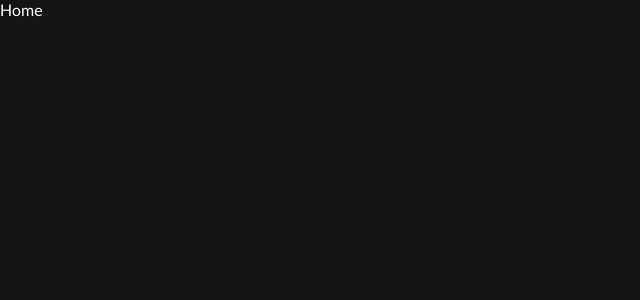
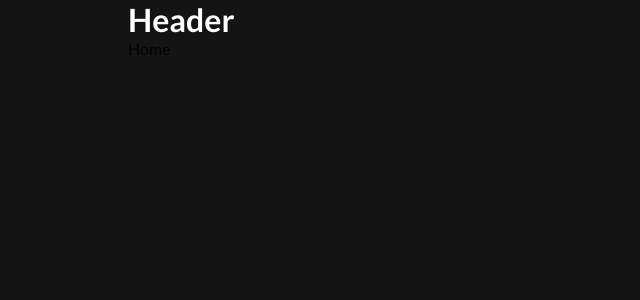
Before and after one commit to asokolov07011983/fullStackProject, a React (Create React App) app in the folder client/: page / in a window 1280 px wide. Shown: the top 300 px of the page, without its empty margins (0-640 px from the left). Built offline with nearby package versions, Linux system fonts and the light colour scheme; a web font is replaced by a local one.

Commit message:
add header

```diff
--- /dev/null
+++ b/client/src/components/Header/index.tsx
@@ -0,0 +1,6 @@
+import styles from "./index.module.css"
+export const Header = () => {
+    return (
+        <h1>Header</h1>
+    )
+}
--- a/client/src/components/Layout/index.tsx
+++ b/client/src/components/Layout/index.tsx
@@ -1,6 +1,7 @@
 import React, { ReactNode, FC } from "react";
-
+import { Layout as AntLayout } from "antd";
 import styles from "./index.module.css";
+import {Header} from "../Header";
 
 interface ILayout  {
     children: ReactNode;
@@ -8,7 +9,10 @@ interface ILayout  {
 export const Layout: FC<ILayout> = ({children}) => {
     return (
         <div className={styles.main}>
-            { children }
+            <Header />
+            <AntLayout.Content style={{ height: '100%'}}>
+                { children }
+            </AntLayout.Content>
         </div>
     )
 }
--- a/client/src/index.tsx
+++ b/client/src/index.tsx
@@ -9,6 +9,7 @@ import { createBrowserRouter, RouterProvider } from "react-router-dom";
 import { Home } from "./pages/home";
 import { Login } from "./pages/login";
 import { Register } from "./pages/register";
+
 
 const router = createBrowserRouter([
     {
--- a/client/src/pages/home/index.tsx
+++ b/client/src/pages/home/index.tsx
@@ -1,7 +1,9 @@
+import { Layout } from "../../components/Layout";
+
 export const Home = () => {
     return (
-        <>
-            Home
-        </>
+        <Layout>
+            <p>Home</p>
+        </Layout>
     )
-}
+};
--- a/client/src/pages/login/index.tsx
+++ b/client/src/pages/login/index.tsx
@@ -1,6 +1,14 @@
+
+import {Layout} from "../../components/Layout";
+
+
+
 import styles from "./index.module.css";
 export const Login = () => {
     return (
-        <>Login</>
+        <Layout>
+            <p>Login</p>
+        </Layout>
+
     )
 }
--- a/client/src/pages/register/index.tsx
+++ b/client/src/pages/register/index.tsx
@@ -1,6 +1,12 @@
+
+import { Layout } from "../../components/Layout";
+
 import styles from "./index.module.css";
 export const Register = () => {
     return (
-        <>Register</>
+        <Layout>
+            <p>Register</p>
+        </Layout>
+
     )
 }
```
Also changed, not shown: client/src/components/Header/index.module.css (added).
